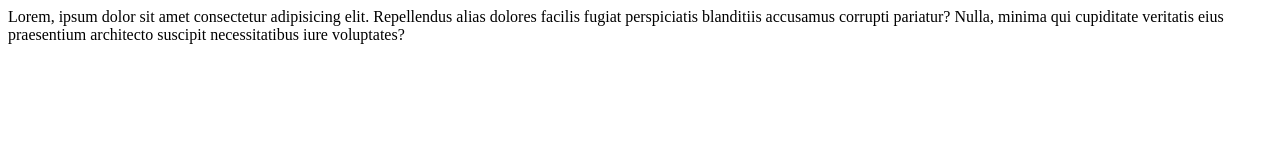
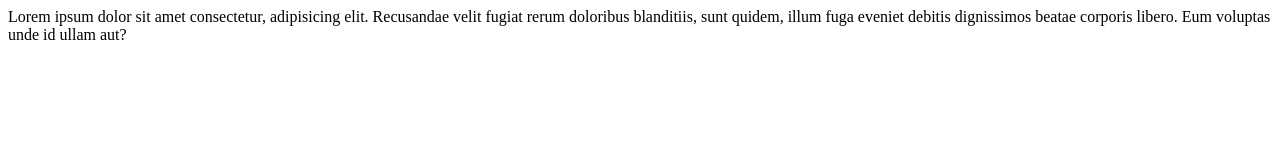
Before and after one commit to dler-hasan/example-git-actions, a plain HTML site: page app/index.html in a window 1280 px wide. Drawn offline with Linux system fonts and the light colour scheme.

Commit message:
ITASOBT-0001: Add index.html again

```diff
--- a/app/index.html
+++ b/app/index.html
@@ -7,8 +7,6 @@
     <title>Document</title>
 </head>
 <body>
-    Lorem, ipsum dolor sit amet consectetur adipisicing elit.
-    Repellendus alias dolores facilis fugiat perspiciatis blanditiis accusamus corrupti pariatur? Nulla,
-    minima qui cupiditate veritatis eius praesentium architecto suscipit necessitatibus iure voluptates?
+    Lorem ipsum dolor sit amet consectetur, adipisicing elit. Recusandae velit fugiat rerum doloribus blanditiis, sunt quidem, illum fuga eveniet debitis dignissimos beatae corporis libero. Eum voluptas unde id ullam aut?
 </body>
 </html>
```
